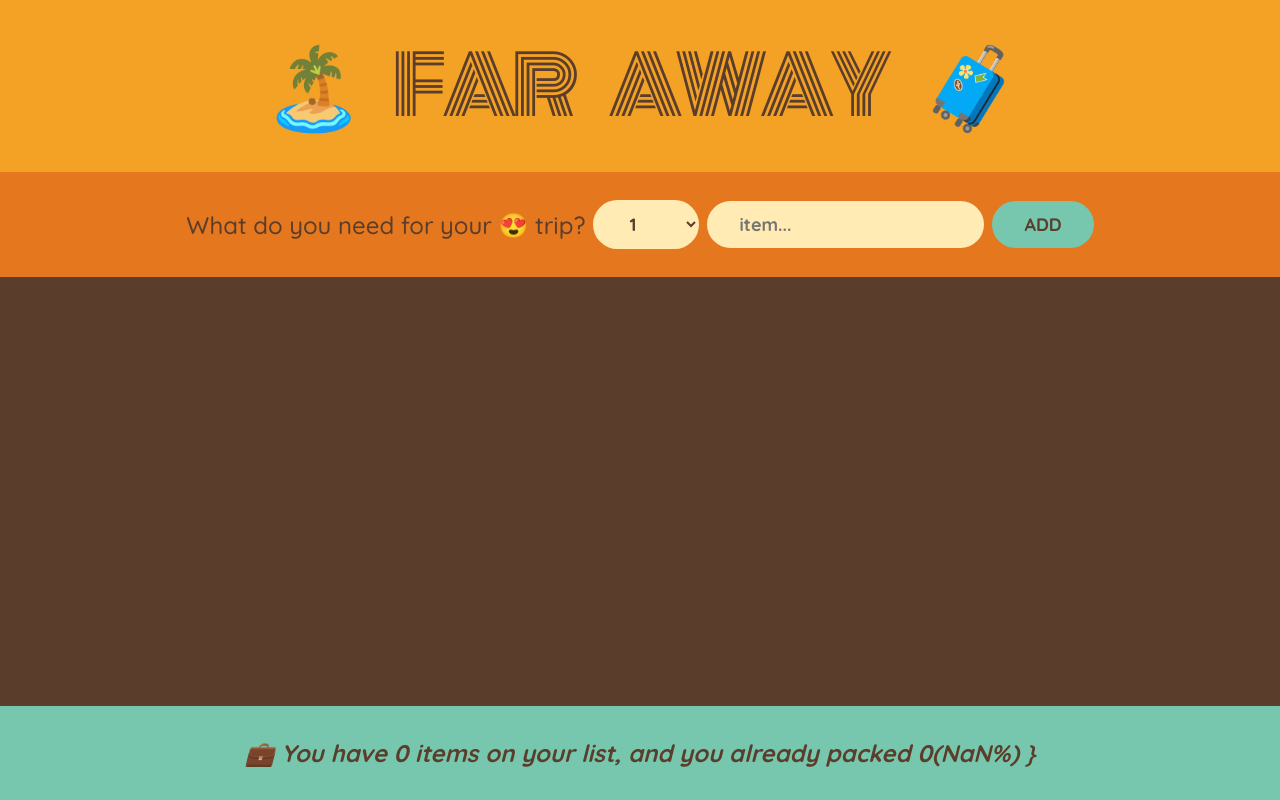
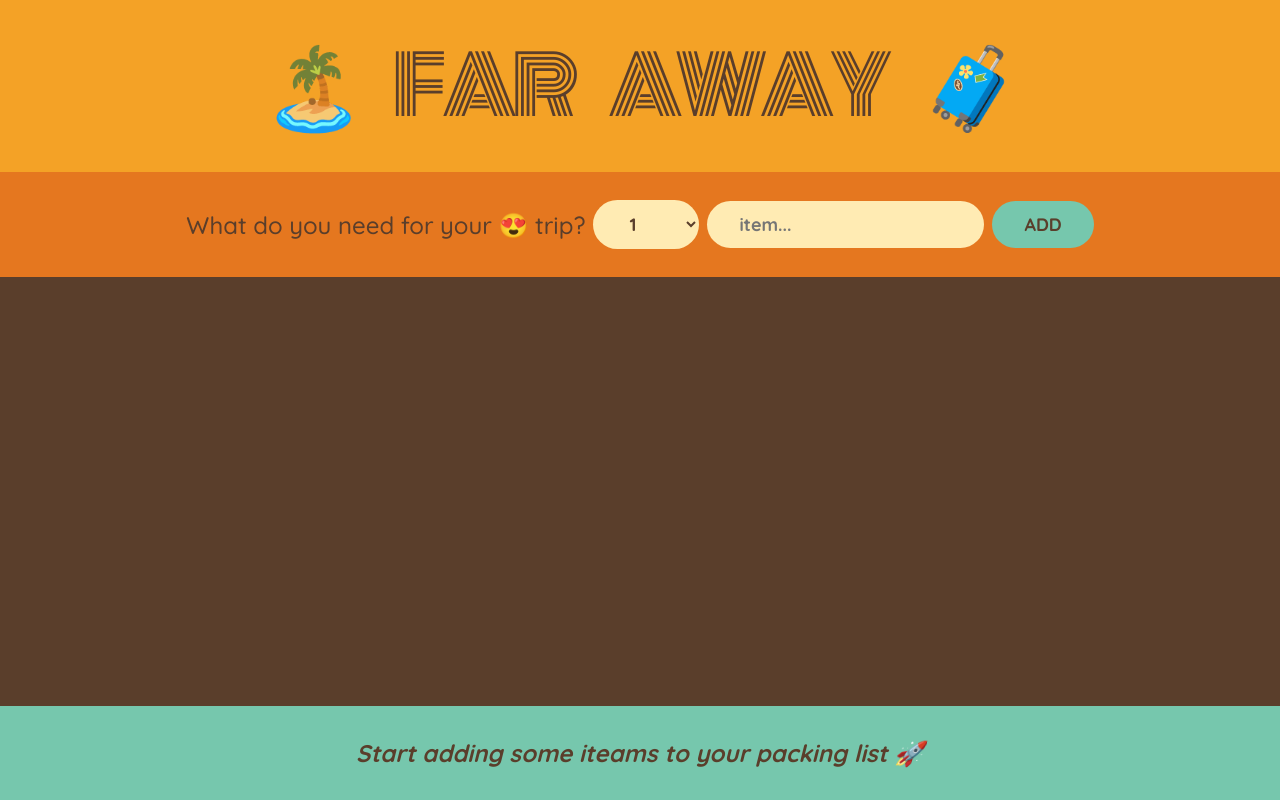
Before and after one commit to ali27-dev/far-away-project-travel-list, a React (Create React App) app: page / in a window 1280 px wide. Built offline with nearby package versions, Linux system fonts and the light colour scheme.

Commit message:
I'm also added initail message on UI with the help of condition.

```diff
--- a/src/App.js
+++ b/src/App.js
@@ -123,6 +123,13 @@
 }
 // State-Component
 function Stats({ items }) {
+  if (!items.length)
+    return (
+      <p className="stats">
+        <em>Start adding some iteams to your packing list 🚀</em>
+      </p>
+    );
+
   const totalItems = items.length;
   const packedItems = items.filter((item) => item.packed).length;
   const percentage = (packedItems / totalItems) * 100;
```
